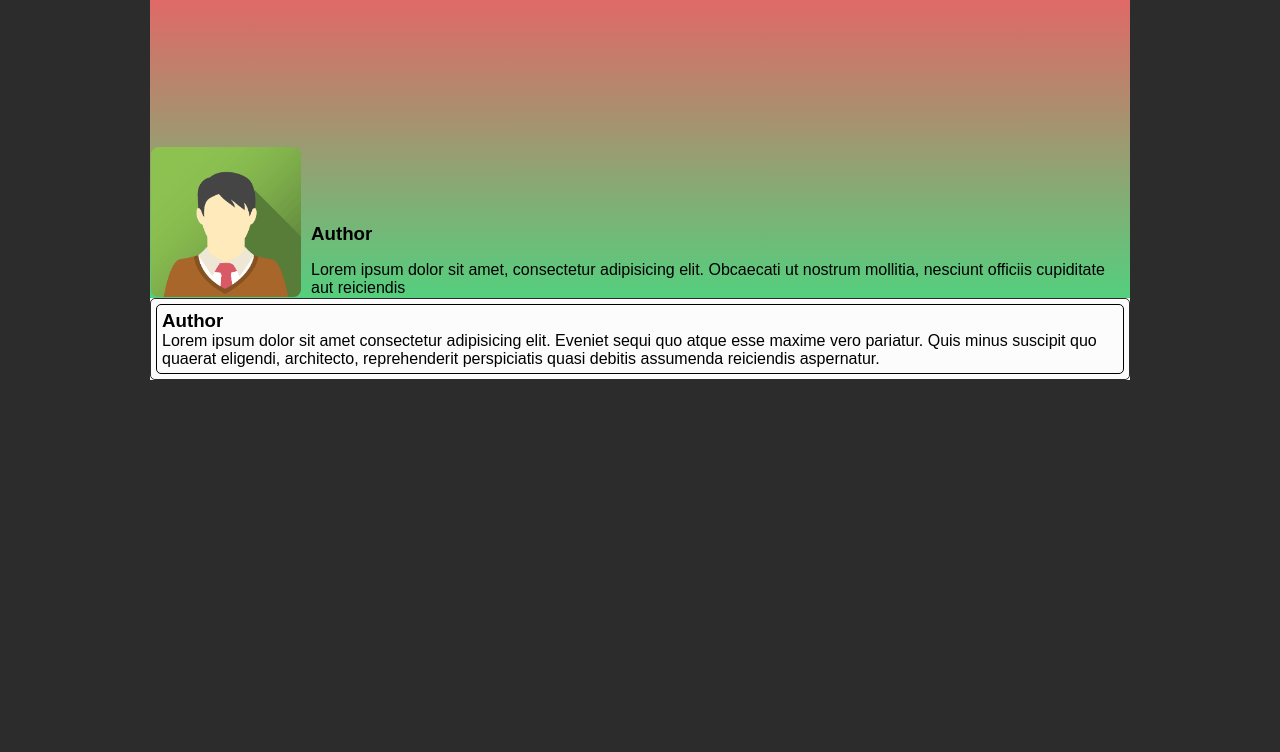
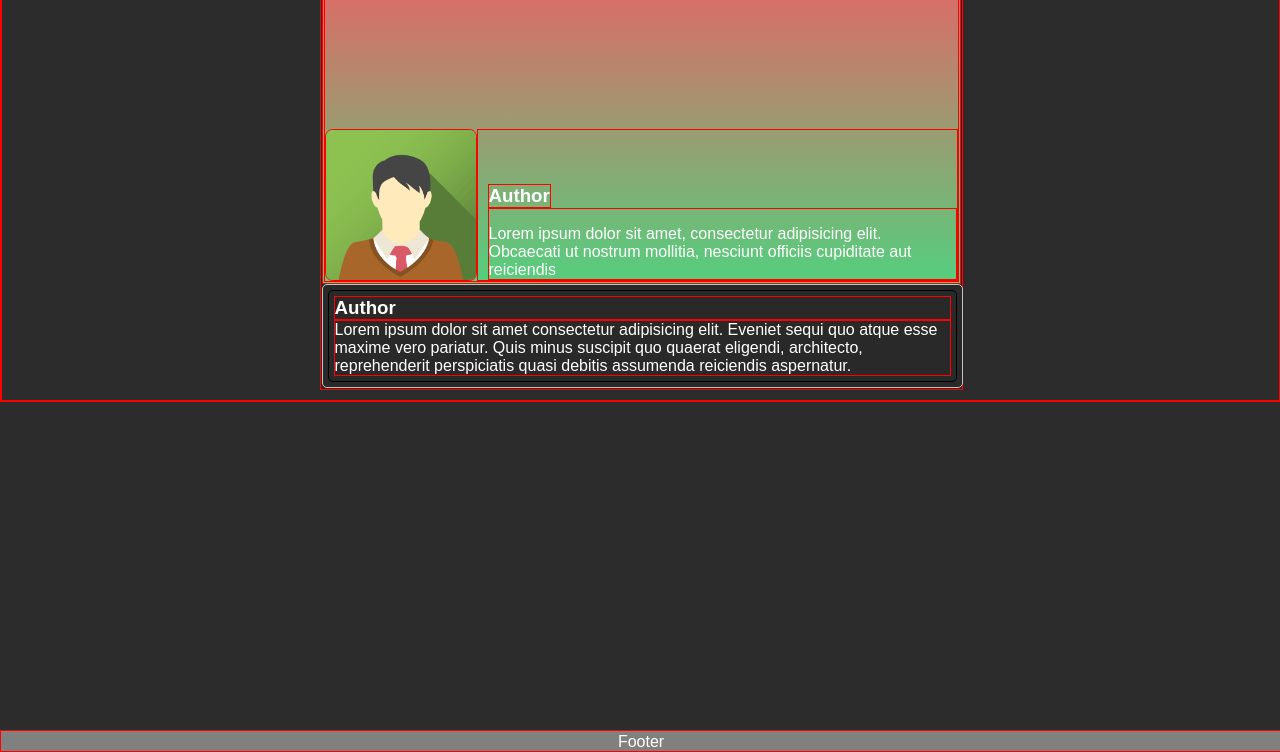
Before and after one commit to CarlosBonfim/Posts, a website: page index.html in a window 1280 px wide. Shown: the part 48-800 px from the top of the page. Drawn offline with Linux system fonts and the light colour scheme.

Commit message:
alteracao no css
centralização da main principal

```diff
--- a/css/styles.css
+++ b/css/styles.css
@@ -1,10 +1,14 @@
 *{
     margin: 0;
     padding: 0;
-    /* border: solid 1px red; */
+    border: solid 1px red;
     font-family: Arial, Helvetica, sans-serif;
 }
+
 body{
+    display: flex;
+    align-items: center;
+    justify-content: center;
     background-color: #2c2c2c;
     margin: 0;
     padding: 0;
@@ -12,14 +16,19 @@ body{
     height: 100%;
 }
 .main{
-    padding: 0;
-    margin-left: 150px;
-    margin-right: 150px;
-    background-color: #fcfcfc;
-    height: 100%;
-
+    display: flex;
+    flex-direction: column;
+    padding: 1px;
+    background-color: #292929;
+    width: 50%;
+    justify-content: center;
+    height: 80%;
+    color: #ffffff;
+    margin: 10px;
 }
 .header{
+    position: fixed;
+    top: 0;
     background-color: #222222;
     margin: 0;
     padding: 1px;
@@ -60,10 +69,11 @@ body{
 }
 .posts{
     display: flex;
-    border: solid 1px #2c2c2c;
+    border: solid 1px #c4c4c4;
     border-radius: 5px;
     flex-direction: column;
-
+    width: 100%;
+    height: 100%;
 }
 .posts_avatar{
     height: 50px;
@@ -83,11 +93,14 @@ body{
     border: solid 1px black;
     border-radius: 5px;
 }
-/* .footer{
+.footer{
    left: 0;
    bottom: 0;
    width: 100%;
    background-color: gray;
    color: white;
    text-align: center;
-} */
+   position: fixed;
+   padding-top: 2px;
+   margin-top: 2px;
+}
--- a/index.html
+++ b/index.html
@@ -6,13 +6,14 @@
     <meta http-equiv="X-UA-Compatible" content="IE=edge">
     <meta name="viewport" content="width=device-width, initial-scale=1.0">
     <link rel="stylesheet" href="css/styles.css">
-    <script src="./js/client.js" type="text/javascript"></script>
+    <script src="./js/client.js" type="text/javascript" defer></script>
     <title>Posts</title>
 </head>
 
 <body>
     <header class="header">
         <h2 class="title-header">Author</h2>
+
     </header>
     <main class="main">
         <div class="description_content">
@@ -34,7 +35,7 @@
             </div>
         </div>
     </main>
-    <!-- <footer class="footer">Footer</footer> -->
+    <footer class="footer">Footer</footer>
 
 </body>
 
--- a/js/client.js
+++ b/js/client.js
@@ -2,7 +2,7 @@ const url = "http://localhost:3000/posts";
 const requestMethod = {
     method: 'GET' // nao precisa nesse caso
 }
-fetch(url, requestMethod)
+    fetch(url, requestMethod)
     .then((response) => response.json())
     .then((data) => {
         const dataElement = document.getElementsByClassName("posts");
--- a/js/server.js
+++ b/js/server.js
@@ -19,6 +19,9 @@ app.get("/posts", (req, res) => {
     });
 });
 
+
+
+
 app.listen(3000, () => {
     console.log("Funcionando na porta 3000");
 });
```
